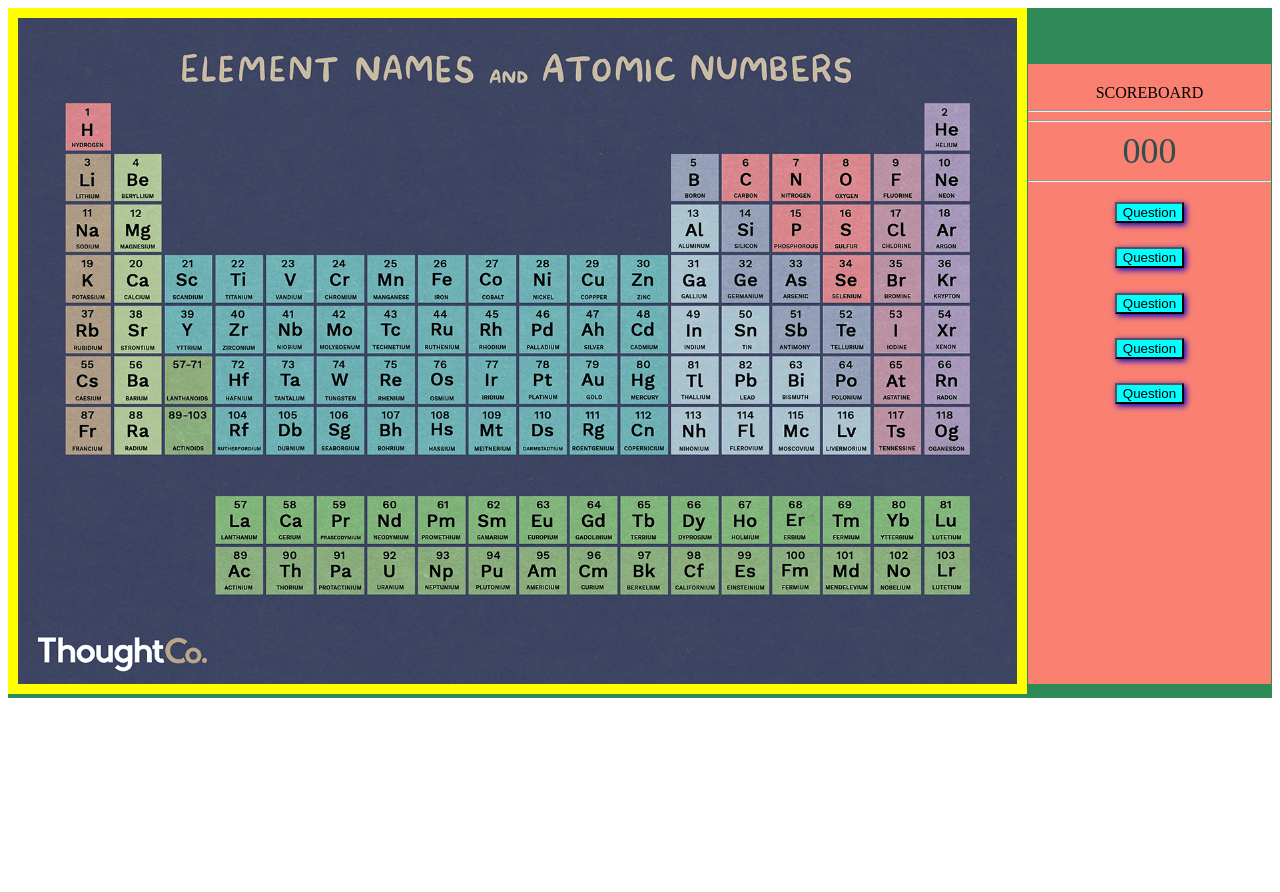
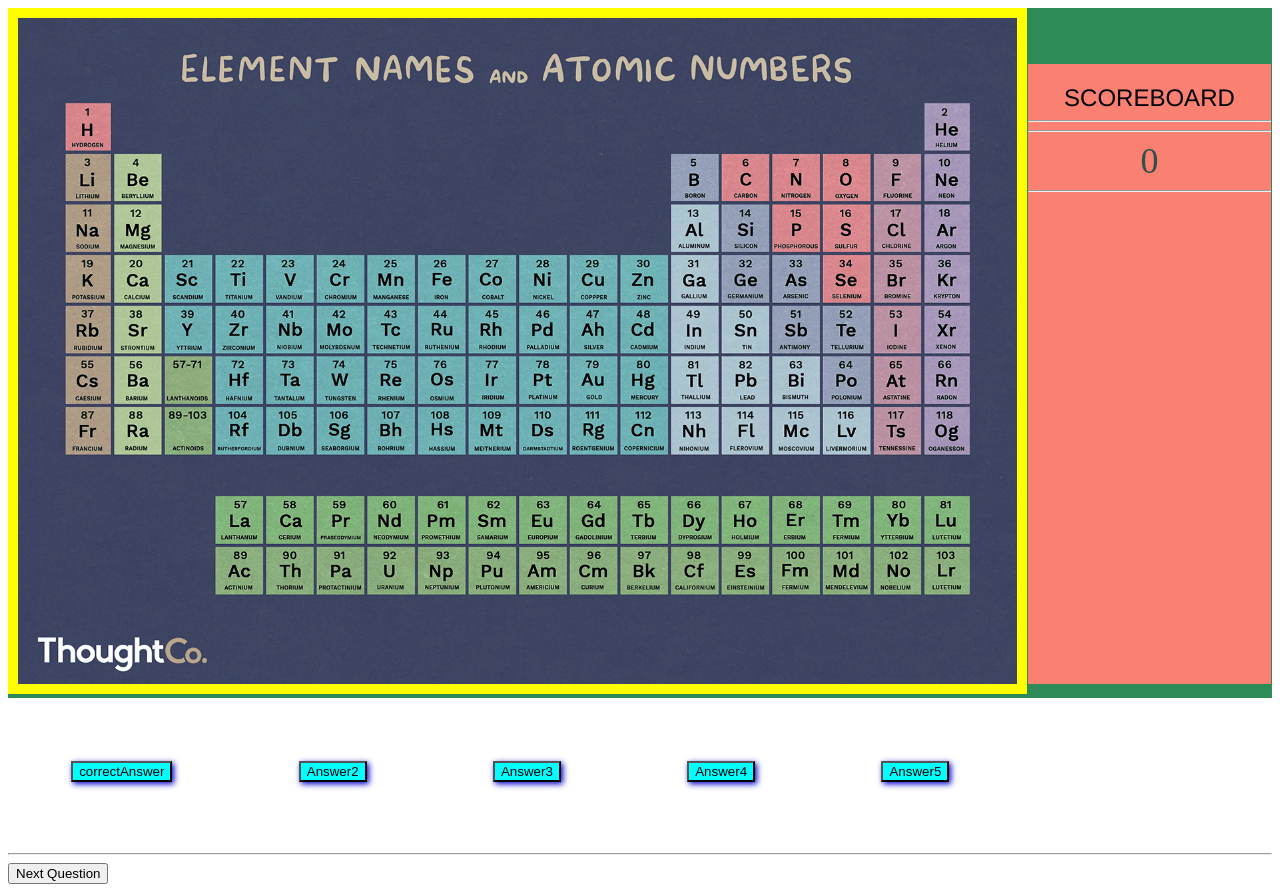
Before and after one commit to amcmullen9291/Elements, a React (Create React App) app: page / in a window 1280 px wide. Before the commit the page ends 800 px from the top, so only its background shows below. Built offline with nearby package versions, Linux system fonts and the light colour scheme.

Commit message:
random answer()

```diff
--- a/src/App.css
+++ b/src/App.css
@@ -36,3 +36,9 @@
   max-height: auto;
   max-width:fit-content;
 }
+
+#scoreHeading{
+  color: black;
+  font-family:'Franklin Gothic Medium', 'Arial Narrow', Arial, sans-serif;
+  font-size: 24px;
+}
--- a/src/Components/Board.js
+++ b/src/Components/Board.js
@@ -1,21 +1,73 @@
 import React from 'react';
-import Score from './Score';
 
 export default function Board() {
+
+  // const [ round, setRound1 ] = useState({
+  // });
+
+  var score = 0;
+
+  function correctAnswer(e){
+    e.preventDefault();
+    let total = document.getElementById('score');
+    score += 50;
+    total.innerHTML = score;
+
+  }
+
+  function wrongAnswer(e){
+    e.preventDefault();
+    alert("Nope!");
+  }
+
+var i = 1;
+  function nextQuestion(){
+    const answers = ["rightanswer", "answer2", "answer3", "answer4", "answer5"]
+    const newList = [];
+i = 1;
+console.log(answers);
+while(i < answers.length){
+  // console.log("length:", answers.length)
+let randNum =  Math.floor(Math.random() * answers.length-1) + 1;
+newList.push(answers[randNum]);
+answers.splice([randNum], 1)
+}
+if(answers.length === 1){
+    newList.push(answers[0])
+  }
+console.log("new list:", newList);
+  }
+
+
   return (
       <>
     <div id="main">
       <img alt="Elements" id="mainBoard" className="table" src={`${process.env.PUBLIC_URL}/elementTable_Background.png`}/>
     <sidenav id="sidenav">
-    <Score/>
-    <center><button className="answerButton">Question</button><br/>
-    <button className="answerButton">Question</button><br/>
-    <button className="answerButton">Question</button><br/>
-    <button className="answerButton">Question</button><br/>
-    <button className="answerButton">Question</button><br/>
+    <div>
+        <center><div id="scoreHeading">SCOREBOARD</div></center>
+        <hr/>
+        <hr/>
+        <center><div id="score">{score}</div></center>
+        <hr/>
+    </div>
+    <center>
+    <div id="button1"><br/></div>
+    <div id="button2"><br/></div>
+    <div id="button3"><br/></div>
+    <div id="button4"><br/></div>
+    <div id="button5"><br/></div>
     </center>
     </sidenav>
     </div>
+    <button className="answerButton"  id="rightanswer" onClick={correctAnswer}>correctAnswer</button>
+    <button className="answerButton" id="answer2" onClick={wrongAnswer}>Answer2</button>
+    <button className="answerButton" id="answer3" onClick={wrongAnswer}>Answer3</button>
+    <button className="answerButton" id="answer4" onClick={wrongAnswer}>Answer4</button>
+    <button className="answerButton"id="answer5"  onClick={wrongAnswer}>Answer5</button>
+    <br/>
+    <hr/>
+    <button onClick={nextQuestion}>Next Question</button>
     </>
   )
 }
--- a/src/Components/Score.js
+++ /dev/null
@@ -1,13 +0,0 @@
-import React from 'react'
-
-export default function Score() {
-  return (
-    <div>
-        <center>SCOREBOARD</center>
-        <hr/>
-        <hr/>
-        <center><div id="score">000</div></center>
-        <hr/>
-    </div>
-  )
-}
```
